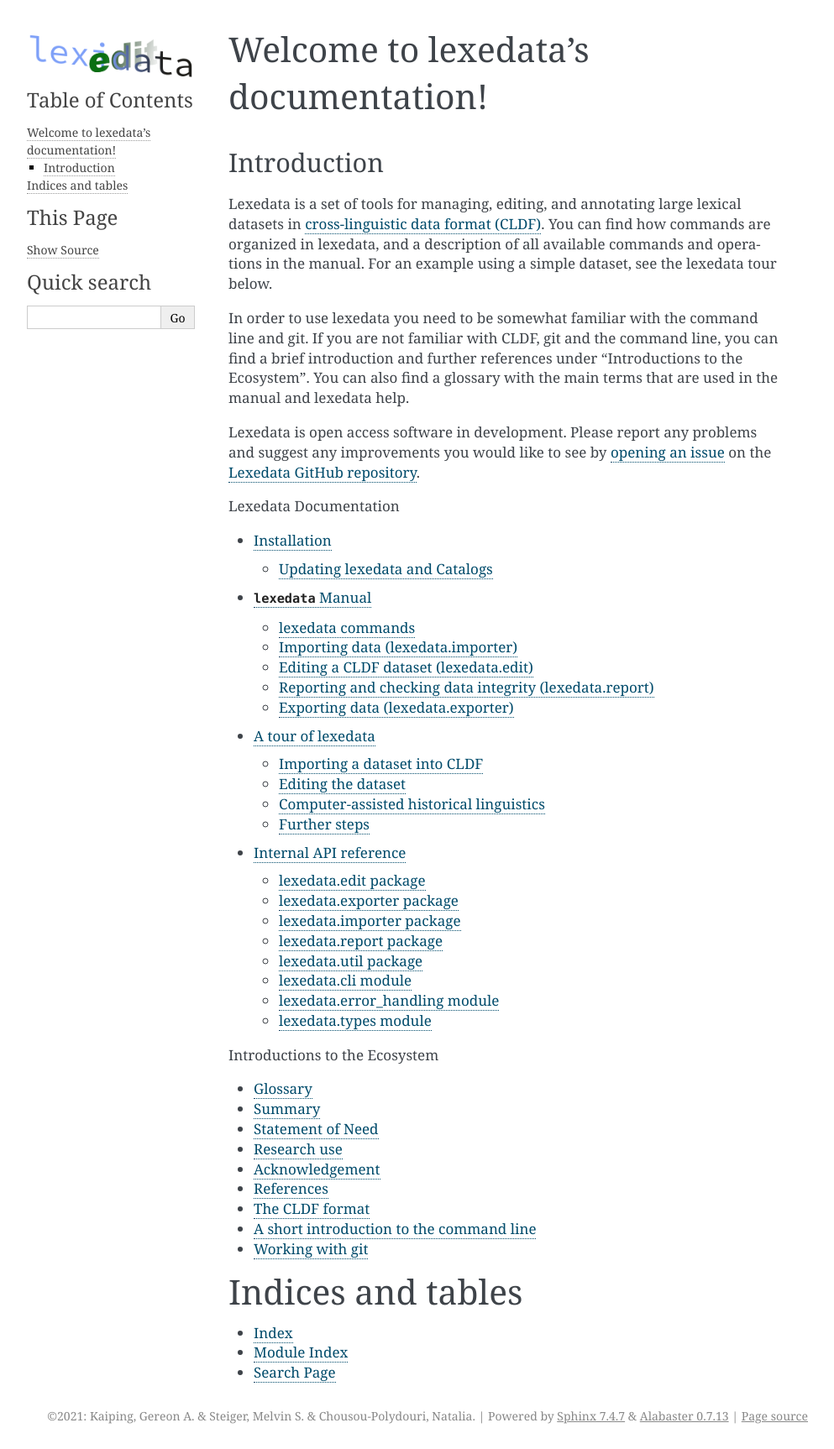
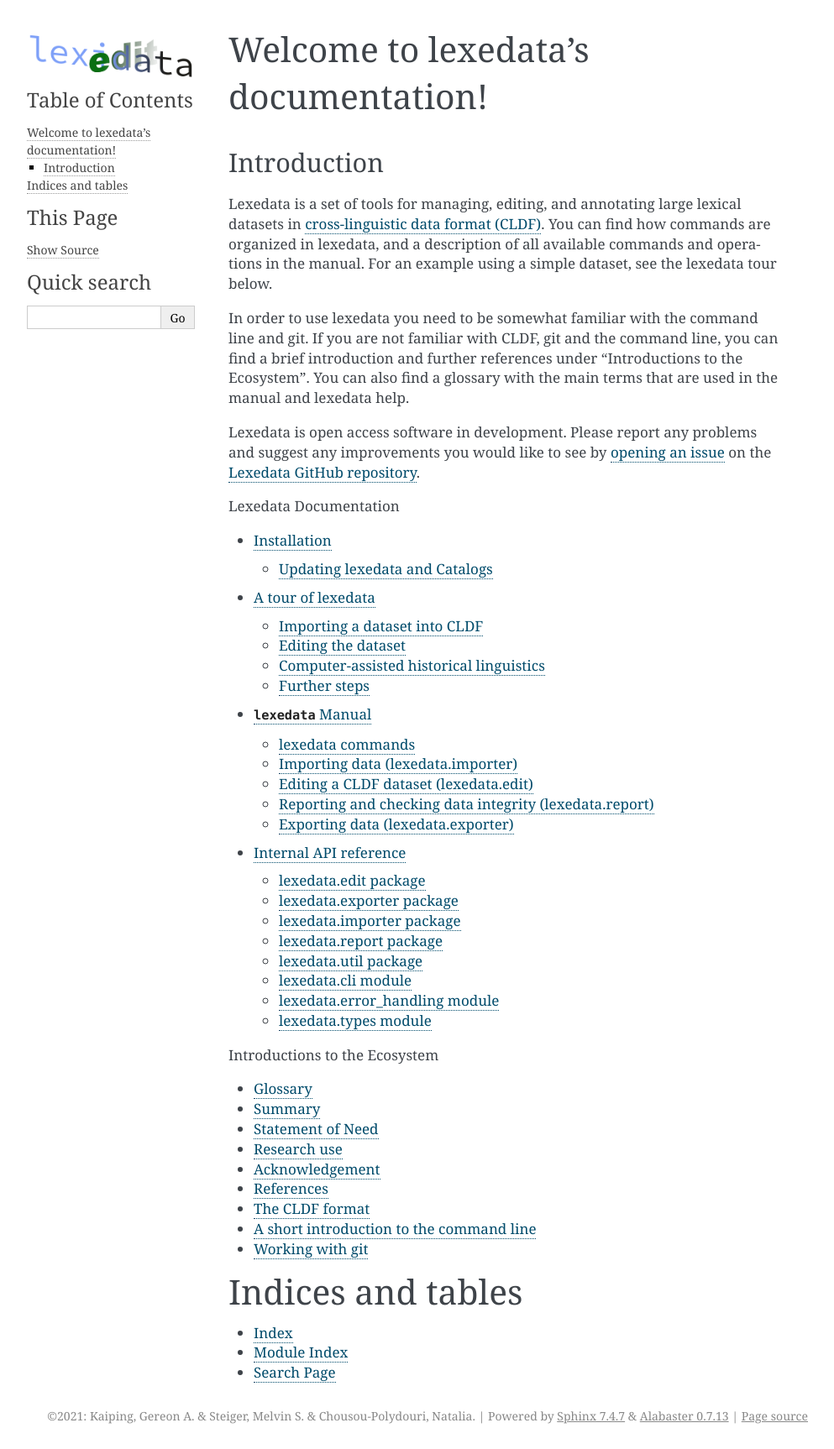
Before and after one commit to lexedata/lexedata, a Sphinx documentation site: the page built from docs/index.rst, in a window 1280 px wide. Shown: the whole page at 84% size, without its empty margins (148-1141 px from the left). Built offline with Sphinx 7.4.7, drawn with Linux system fonts in a browser that asks for light colours.

```diff
--- a/docs/index.rst
+++ b/docs/index.rst
@@ -15,8 +15,8 @@ Lexedata is open access software in development. Please report any problems and
    :caption: Lexedata Documentation
 
    installation
+   tour
    Manual
-   tour
    cli_reference
    internal_api
 
```
